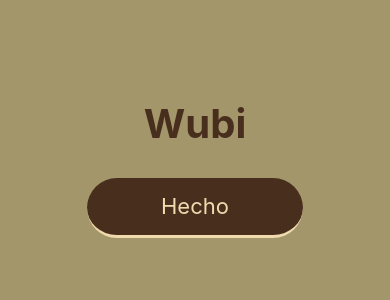
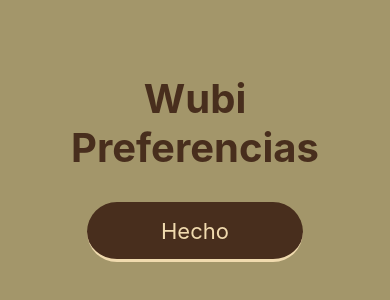
Before and after one commit to npc-ss/pelilist, a React Native app: screen /Preferencias in a window 390 px wide. Shown: the part 254-554 px from the top of the page. Built offline with nearby package versions, Linux system fonts and the light colour scheme.

Commit message:
Arregele un para de cosas relacionadas con las dependencias que no tenía yo y eso, no me andaban ke se yo

```diff
--- a/componente/Boton.js
+++ b/componente/Boton.js
@@ -2,9 +2,6 @@ import { TouchableOpacity } from 'react-native'; // Cambiar 'react-native-web' p
 import React from "react";
 import { StyleSheet, Text } from 'react-native';
 import { LinearGradient } from 'expo-linear-gradient';
-import { useNavigation } from '@react-navigation/native';
-import Login from "../pantallas/Login";
-import Register from "../pantallas/Register";
 
 export default function Boton({onPress}) {
 
--- a/pantallas/Preferencias.js
+++ b/pantallas/Preferencias.js
@@ -1,8 +1,11 @@
 import React from 'react';
 import { StyleSheet, Text, View, TextInput, TouchableOpacity } from 'react-native';
 import Boton from "../componente/Boton";
+import { useNavigation } from '@react-navigation/native';
 
 function Preferencias (){
+    const navigation = useNavigation();
+
     const goToHomeTab = () => {
         // Navega a MainTabs y selecciona la pestaña "Home"
         navigation.navigate('MainTabs', { screen: 'Home' });
@@ -10,6 +13,7 @@ function Preferencias (){
     return (
     <View style={styles.container}>
         <Text style={styles.titulo}>Wubi</Text>
+        <Text style={styles.titulo}>Preferencias</Text>
         <Boton onPress={goToHomeTab}> </Boton>
     </View>
     );
```
Also changed, not shown: package.json (+8 -7 lines), 1 other file (tests, documents, lock files or other folders).
